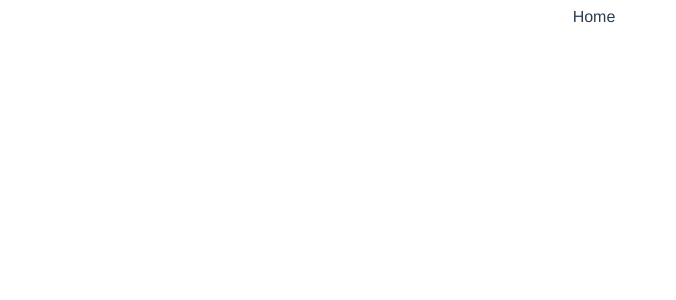
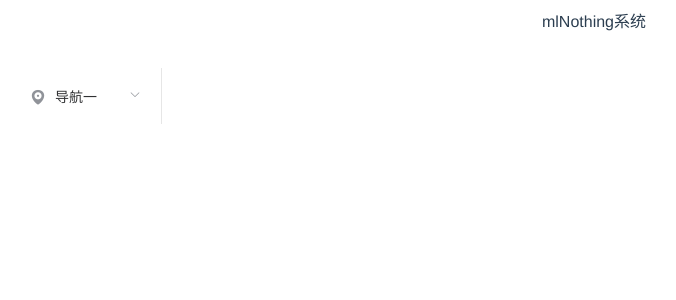
Before and after one commit to mlNothing/yebFront, a Vue app: page /#/home in a window 1280 px wide. Shown: the top 300 px of the page, without its empty margins (46-722 px from the left). Built offline with nearby package versions, Linux system fonts and the light colour scheme.

Commit message:
添加导航页

```diff
--- a/package.json
+++ b/package.json
@@ -11,7 +11,8 @@
     "core-js": "^3.6.5",
     "element-ui": "^2.15.6",
     "vue": "^2.6.11",
-    "vue-router": "^3.2.0"
+    "vue-router": "^3.2.0",
+    "vuex": "^3.6.2"
   },
   "devDependencies": {
     "@vue/cli-plugin-babel": "~4.5.0",
--- a/src/router/index.js
+++ b/src/router/index.js
@@ -2,19 +2,35 @@
 import VueRouter from 'vue-router'
 import Login from '../views/Login.vue'
 import Home from '../views/Home.vue'
+import Test1 from '../views/Test1.vue'
+import Test2 from '../views/Test2.vue'
 Vue.use(VueRouter)
 
 const routes = [
   {
     path: '/',
     name: 'Login',
-    component: Login
+    component: Login,
+    hidden:true
   },
   {
     path: '/home',
-    name: 'Home',
-    component: Home
+    name: '导航一',
+    component: Home,
+    children:[
+      {
+        path: '/test1',
+        name: 'Test1',
+        component: Test1
+      },
+      {
+        path: '/test2',
+        name: 'Test2',
+        component: Test2
+      }
+    ]
   }
+
 ]
 
 const router = new VueRouter({
--- a/src/views/Home.vue
+++ b/src/views/Home.vue
@@ -1,11 +1,43 @@
 <template>
     <div>
-       Home
+        <el-container>
+            <el-header class="homeHeader">
+                <div class="title">mlNothing系统</div>
+            </el-header>
+            <el-container>
+                <el-aside width="200px">
+
+                    <!-- select :菜单激活回调 index :选中菜单项的index  indexPath:选中菜单项以及所属父菜单项的index
+                    渲染路由 router:是否使用vue-router的模式，启用改模式会在激活导航时以index作为path进行路由跳转 我们可以取消之前的select事件
+                    -->
+                    <el-menu router >
+                        <el-submenu index="1" v-for="(item,index) in this.$router.options.routes"  v-if="!item.hidden"  :key="index"  >
+                            <template slot="title">
+                                <i class="el-icon-location"></i>
+                                <span>{{item.name}}</span>
+                            </template>
+                            <el-menu-item :index="children.path" v-for="(children,indexj) in item.children" :key="indexj">{{children.name}}</el-menu-item>
+                        </el-submenu>
+                    </el-menu>
+                </el-aside>
+                <el-main>
+                    <router-view/>
+                </el-main>
+            </el-container>
+        </el-container>
     </div>
 </template>
+
 <script>
     export default {
-        name: "Home"
+        name: 'Home',
+        methods: {
+            menuClick(index) {
+                this.$router.push(index);
+           }
+       }
    }
 </script>
-<style scoped>
+<style>
+
+</style>
--- /dev/null
+++ b/src/views/Test1.vue
@@ -0,0 +1,12 @@
+<template>
+    <div>
+       Test1
+    </div>
+</template>
+<script>
+    export default {
+        name: "Test1"
+   }
+</script>
+<style scoped>
+</style>
--- /dev/null
+++ b/src/views/Test2.vue
@@ -0,0 +1,12 @@
+<template>
+    <div>
+       Test2
+    </div>
+</template>
+<script>
+    export default {
+        name: "Test2"
+   }
+</script>
+<style scoped>
+</style>
```
Also changed, not shown: 1 other file (tests, documents, lock files or other folders).
